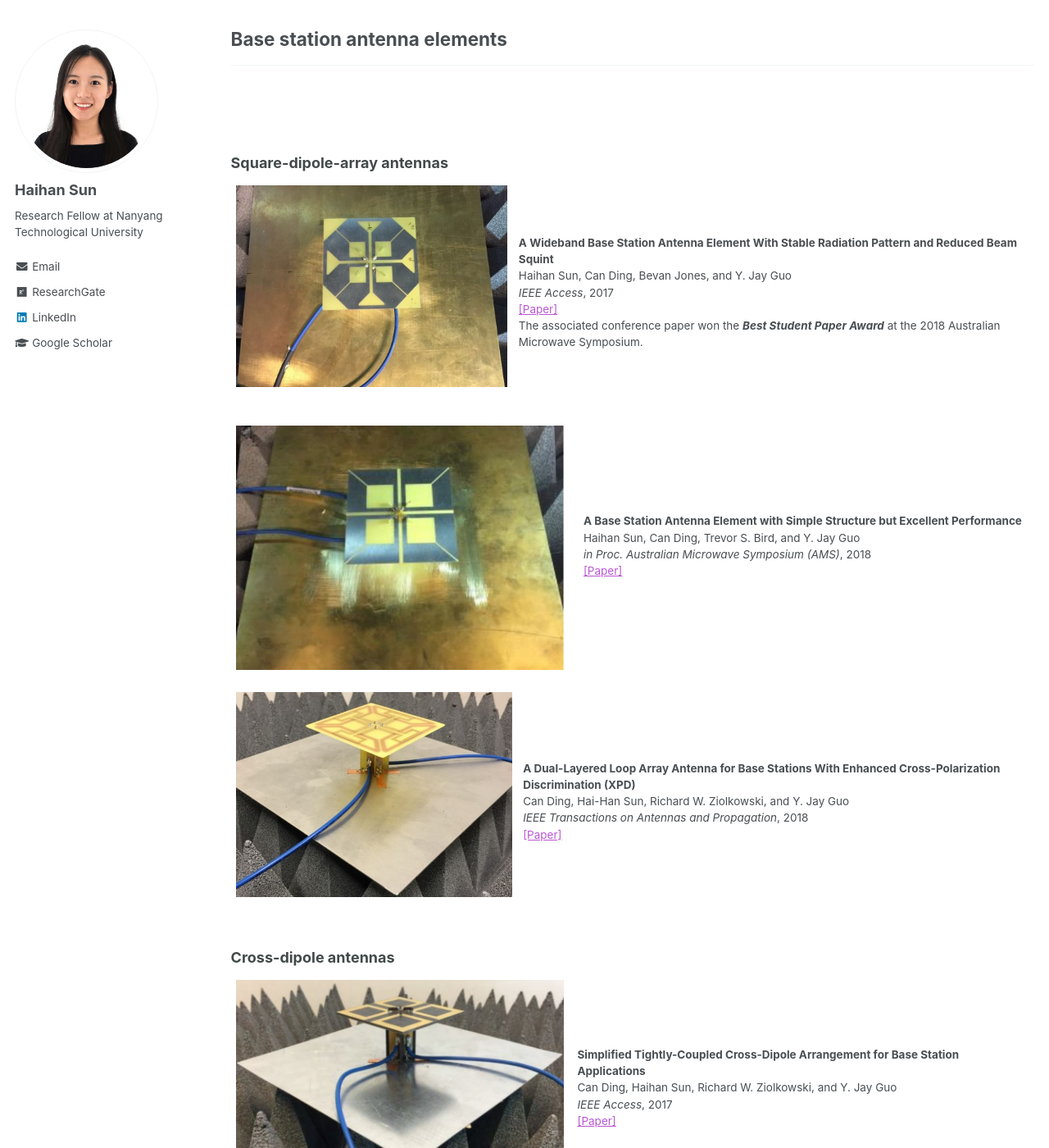
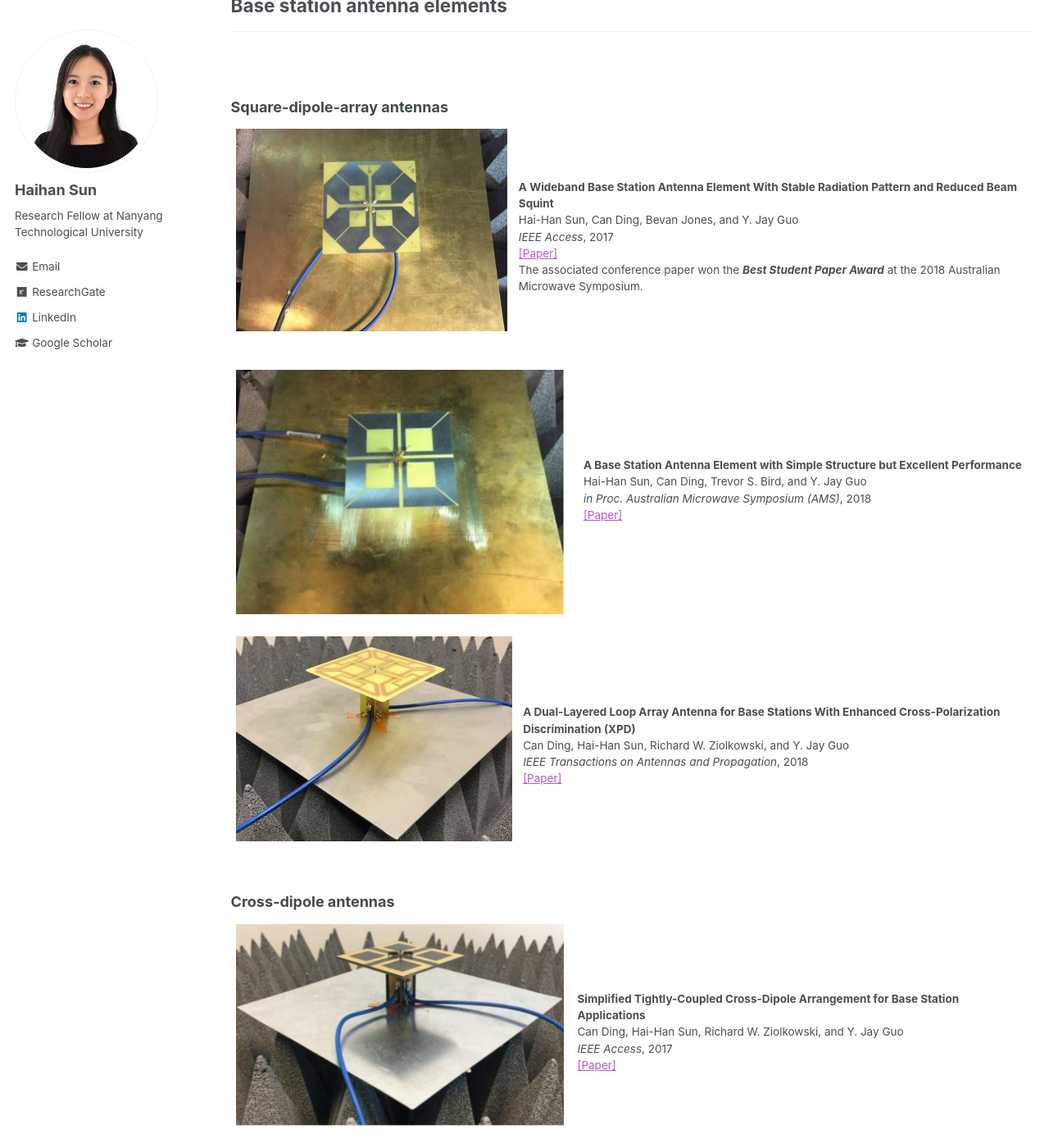
Before and after one commit to Haihan-Sun/Haihan-Sun.github.io, a Jekyll site: the page built from _pages/BSA.html, in a window 1280 px wide and 1400 px high, scrolled down 198 px. Shown: the whole window at 82% size. Built offline with Jekyll 4.4.1, drawn with Linux system fonts in a browser that asks for light colours.

Commit message:
Update BSA.html

```diff
--- a/_pages/BSA.html
+++ b/_pages/BSA.html
@@ -13,17 +13,16 @@ author_profile: true
 </head>
 <html>
 <body>
-<br />
+
 <h2>Base station antenna elements</center></h2>
 <HR>
-<br />
-<br />
+<br>
 <h3 style="color:#424949;">Square-dipole-array antennas</center></h3>
 
 <table class="imgtable"><tr><td>
 <img src="https://haihan-sun.github.io/_pages/images/SDA1.JPG" width="400" >&nbsp;</td>
 <td align="left"><p><b>A Wideband Base Station Antenna Element With Stable Radiation Pattern and Reduced Beam Squint</b> <br />
-Haihan Sun, Can Ding, Bevan Jones, and Y. Jay Guo <br/>
+Hai-Han Sun, Can Ding, Bevan Jones, and Y. Jay Guo <br/>
 <i>IEEE Access</i>, 2017  <br/>
 <a href="https://ieeexplore.ieee.org/stamp/stamp.jsp?arnumber=8068191" style="color:MediumOrchid;">[Paper]</a>  <br />
 The associated conference paper won the <em><b>Best Student Paper Award</b> </em> at the 2018 Australian Microwave Symposium.  <br />
@@ -32,7 +31,7 @@ The associated conference paper won the <em><b>Best Student Paper Award</b> </em
 <table class="imgtable"><tr><td>
 <img src="https://haihan-sun.github.io/_pages/images/SDA2.JPG" width="400" />&nbsp;</td>
 <td align="left"><p><b>A Base Station Antenna Element with Simple Structure but Excellent Performance </b> <br />
-Haihan Sun, Can Ding, Trevor S. Bird, and Y. Jay Guo <br />
+Hai-Han Sun, Can Ding, Trevor S. Bird, and Y. Jay Guo <br />
 <i>in Proc. Australian Microwave Symposium (AMS)</i>, 2018 <br />
 <a href="https://opus.lib.uts.edu.au/bitstream/10453/128512/4/A%20base%20station%20antenna%20element%20with%20simple%20structure%20but%20excellent%20performance%20am.pdf" style="color:MediumOrchid;">[Paper]</a>  <br />
 </td></tr></table>
@@ -50,7 +49,7 @@ Can Ding, Hai-Han Sun, Richard W. Ziolkowski, and Y. Jay Guo <br />
 <table class="imgtable"><tr><td>
 <img src="https://haihan-sun.github.io/_pages/images/CD1.JPG" width="400" />&nbsp;</td>
 <td align="left"><p><b>Simplified Tightly-Coupled Cross-Dipole Arrangement for Base Station Applications</b> <br />
-Can Ding, Haihan Sun, Richard W. Ziolkowski, and Y. Jay Guo <br />
+Can Ding, Hai-Han Sun, Richard W. Ziolkowski, and Y. Jay Guo <br />
 <i>IEEE Access</i>, 2017 <br />
 <a href="https://ieeexplore.ieee.org/stamp/stamp.jsp?arnumber=8121966" style="color:MediumOrchid;">[Paper]</a>
 </td></tr></table>
```
